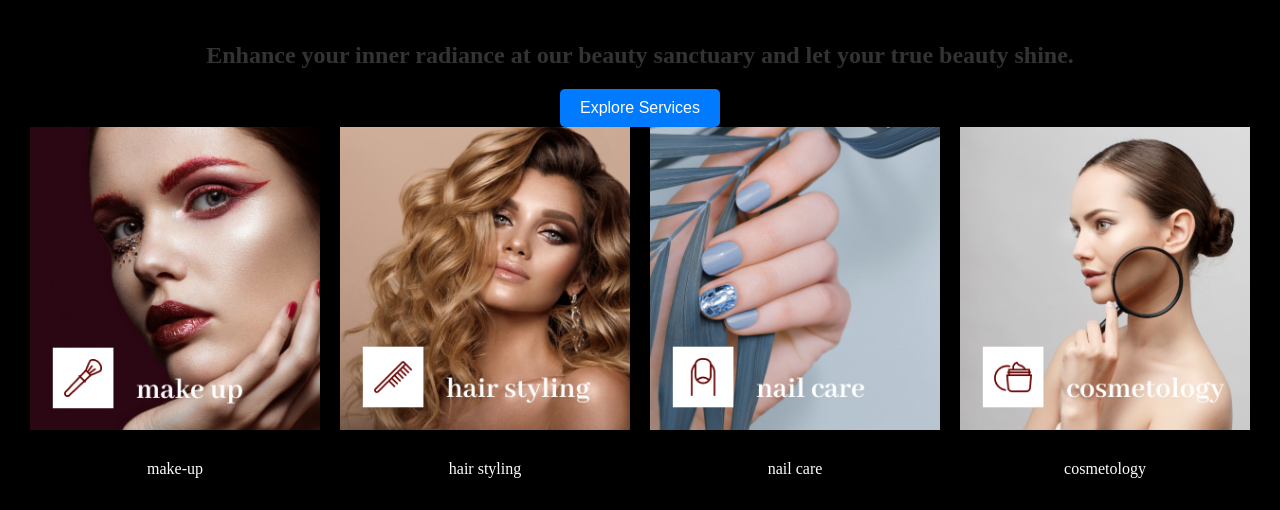
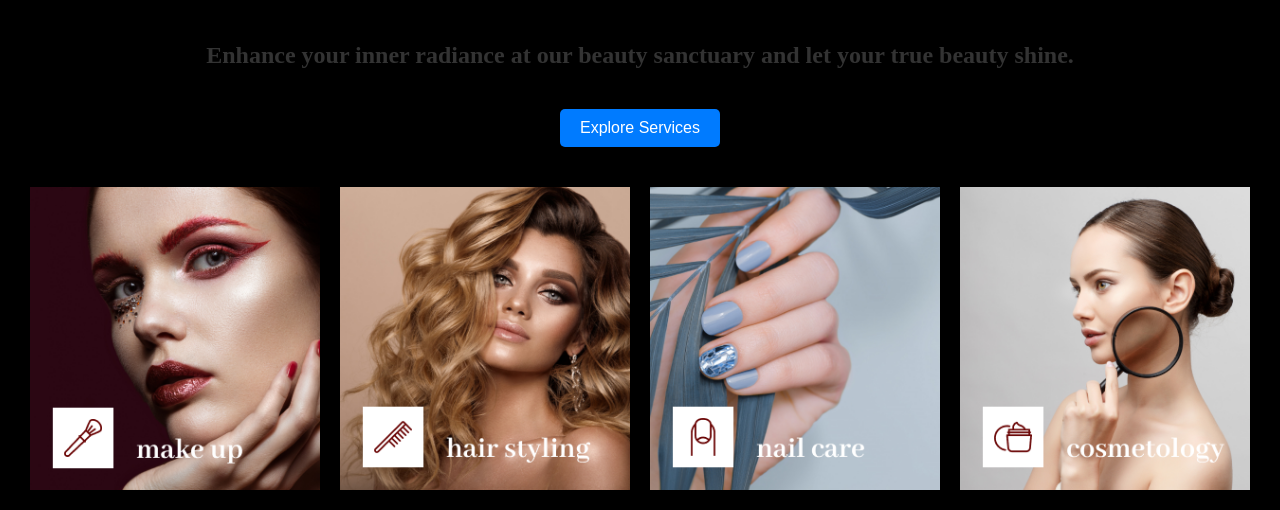
Before and after one commit to juhinagpure/MakeOver, a plain HTML site: page index.html in a window 1280 px wide. Shown: the part 814-1324 px from the top of the page. Drawn offline with Linux system fonts and the light colour scheme.

Commit message:
added some css for explore services

```diff
--- a/style.css
+++ b/style.css
@@ -92,6 +92,8 @@ section.inner-radiance .explore-services {
     border: none;
     border-radius: 5px;
     cursor: pointer;
+    margin-bottom:40px;
+    margin-top: 20px;
 }
 
 section.inner-radiance .service-cards {
```
